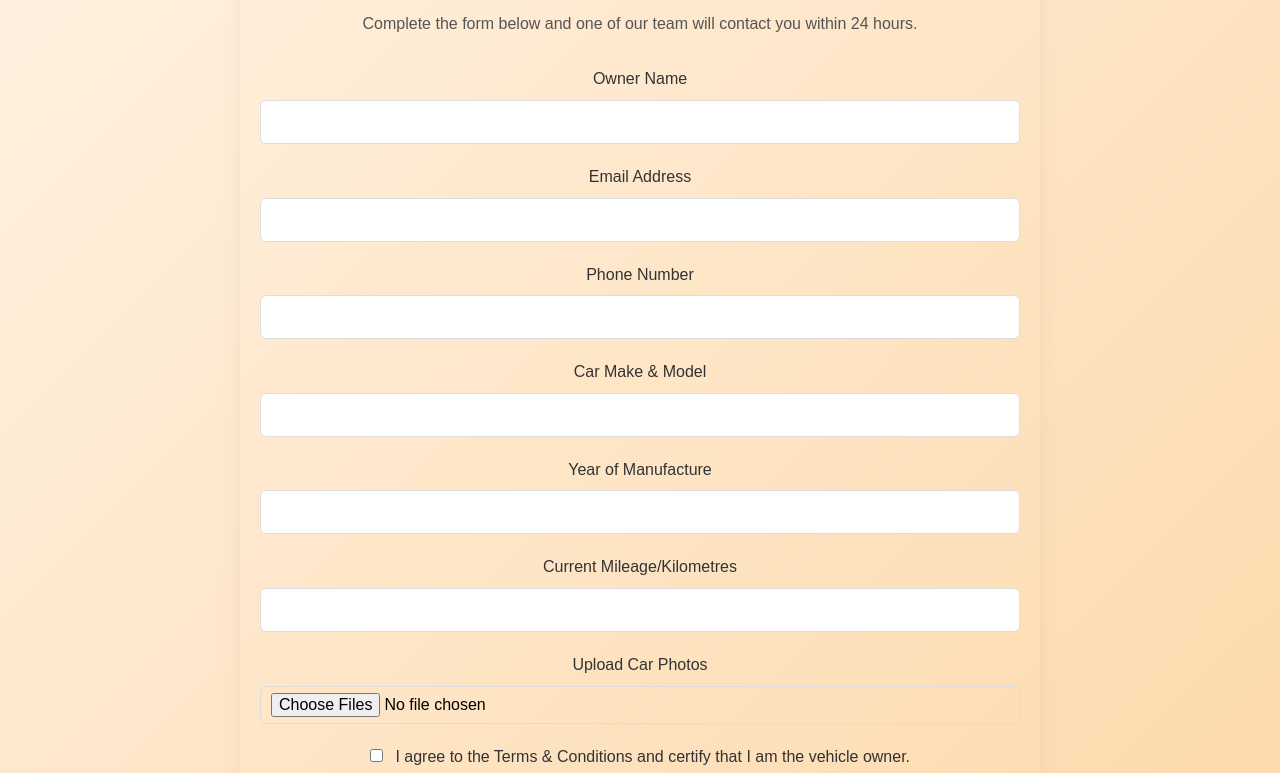
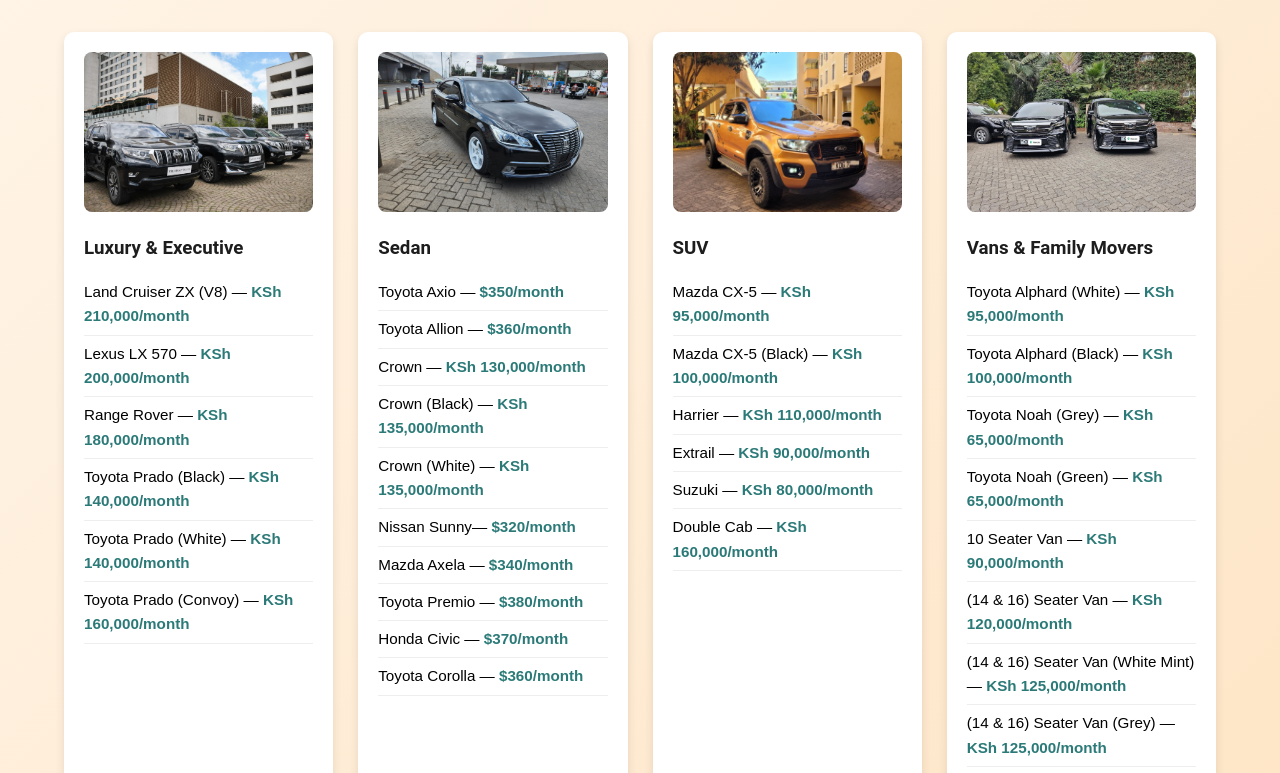
Before and after one commit to sharon472/The-Ressey-Tours-And-Car-Hire, a plain HTML site: page enroll.html in a window 1280 px wide. Shown: the part 652-1425 px from the top of the page. Drawn offline with nearby package versions, Linux system fonts and the light colour scheme.

Commit message:
add work

```diff
--- a/enroll.html
+++ b/enroll.html
@@ -48,6 +48,107 @@
       </div>
     </div>
   </section>
+
+<section class="car-categories">
+  <h2>Car Categories & Expected Monthly Earnings</h2>
+  <p>Select your car's category below to see the estimated monthly amount we offer.</p>
+
+  <div class="categories-wrapper">
+
+
+
+
+     <!-- CATEGORY 5: Luxury / Executive -->
+    <div class="category-card">
+      <img src="images/PradoS.jpeg" alt="Luxury Car">
+      <h3>Luxury & Executive</h3>
+      <ul>
+       <li>Land Cruiser ZX (V8) — <strong>KSh 210,000/month</strong></li>
+        <li>Lexus LX 570 — <strong>KSh 200,000/month</strong></li>
+        <li>Range Rover — <strong>KSh 180,000/month</strong></li>
+        <li>Toyota Prado (Black) — <strong>KSh 140,000/month</strong></li>
+        <li>Toyota Prado (White) — <strong>KSh 140,000/month</strong></li>
+        <li>Toyota Prado (Convoy) — <strong>KSh 160,000/month</strong></li>
+
+    </div>
+
+
+
+
+    <!-- CATEGORY 1: Sedan -->
+    <div class="category-card">
+      <img src="images/crown-black.jpeg" alt="Sedan Cars">
+      <h3>Sedan</h3>
+      <ul>
+        <li>Toyota Axio — <strong>$350/month</strong></li>
+        <li>Toyota Allion — <strong>$360/month</strong></li>
+        <li>Crown — <strong>KSh 130,000/month</strong></li>
+        <li>Crown (Black) — <strong>KSh 135,000/month</strong></li>
+        <li>Crown (White) — <strong>KSh 135,000/month</strong></li>
+        <li>Nissan Sunny— <strong>$320/month</strong></li>
+        <li>Mazda Axela — <strong>$340/month</strong></li>
+        <li>Toyota Premio — <strong>$380/month</strong></li>
+        <li>Honda Civic — <strong>$370/month</strong></li>
+        <li>Toyota Corolla — <strong>$360/month</strong></li>
+      </ul>
+    </div>
+
+    <!-- CATEGORY 2: SUVs -->
+    <div class="category-card">
+      <img src="images/double-cab.jpeg" alt="SUV Cars">
+      <h3>SUV</h3>
+      <ul>
+        <li>Mazda CX-5 — <strong>KSh 95,000/month</strong></li>
+        <li>Mazda CX-5 (Black) — <strong>KSh 100,000/month</strong></li>
+        <li>Harrier — <strong>KSh 110,000/month</strong></li>
+        <li>Extrail — <strong>KSh 90,000/month</strong></li>
+        <li>Suzuki — <strong>KSh 80,000/month</strong></li>
+        <li>Double Cab — <strong>KSh 160,000/month</strong></li>
+      </ul>
+    </div>
+
+    <!-- CATEGORY 3: Vans -->
+    <div class="category-card">
+      <img src="images/alphard-black2.jpeg" alt="Van">
+      <h3>Vans & Family Movers</h3>
+      <ul>
+       <li>Toyota Alphard (White) — <strong>KSh 95,000/month</strong></li>
+        <li>Toyota Alphard (Black) — <strong>KSh 100,000/month</strong></li>
+        <li>Toyota Noah (Grey) — <strong>KSh 65,000/month</strong></li>
+        <li>Toyota Noah (Green) — <strong>KSh 65,000/month</strong></li>
+        <li>10 Seater Van — <strong>KSh 90,000/month</strong></li>
+        <li>(14 & 16) Seater Van — <strong>KSh 120,000/month</strong></li>
+        <li>(14 & 16) Seater Van (White Mint) — <strong>KSh 125,000/month</strong></li>
+        <li>(14 & 16) Seater Van (Grey) — <strong>KSh 125,000/month</strong></li>
+        <li>18 Seater Van — <strong>KSh 150,000/month</strong></li>
+        <li>(14 & 16) Seater Van (Convoy) — <strong>KSh 150,000/month</strong></li>
+      </ul>
+    </div>
+
+    <!-- CATEGORY 4: Compact / Small Cars -->
+    <div class="category-card">
+      <img src="images/demio-black.jpeg" alt="Compact Cars">
+      <h3>Compact Cars</h3>
+      <ul>
+        <li>Mazda Demio — <strong>KSh 45,000/month</strong></li>
+        <li>Mazda Demio (Black) — <strong>KSh 48,000/month</strong></li>
+        <li>Toyota Vitz — <strong>KSh 40,000/month</strong></li>
+        <li>Toyota Vitz (Red) — <strong>KSh 42,000/month</strong></li>
+        <li>Nissan Note — <strong>KSh 45,000/month</strong></li>
+        <li>Honda Fit (Orange) — <strong>KSh 48,000/month</strong></li>
+        <li>Toyota Fielder — <strong>KSh 55,000/month</strong></li>
+        <li>Toyota Fielder (Black) — <strong>KSh 58,000/month</strong></li>
+        <li>Toyota Fielder (White) — <strong>KSh 58,000/month</strong></li>
+      </ul>
+    </div>
+
+
+
+
+  </div>
+</section>
+
+
 
   <section id="enroll-form" class="enroll-form-section">
     <h2>Enroll Your Car</h2>
--- a/styles.css
+++ b/styles.css
@@ -1129,9 +1129,7 @@ nav ul li a:hover {
   display: inline-block;
   text-align: left;
   max-width: 1000px;
-  background: #fff8e1;
-  padding: 20px;
-  border-radius: 10px;
+  background: #fff8e1;r-radius: 10px;
 }
 
 .booking label {
@@ -1533,3 +1531,64 @@ section {
   background-color: #e07b00; /* Darker orange on hover */
   transform: translateY(-2px);
 }
+
+
+
+.car-categories {
+  padding: 60px 5%;
+
+  text-align: center;
+}
+
+.car-categories h2 {
+  font-size: 2.2rem;
+  margin-bottom: 10px;
+}
+
+.car-categories p {
+  margin-bottom: 40px;
+  color: #555;
+}
+
+.categories-wrapper {
+  display: grid;
+  grid-template-columns: repeat(auto-fit, minmax(260px, 1fr));
+  gap: 25px;
+}
+
+.category-card {
+  background: #fff;
+  padding: 20px;
+  border-radius: 10px;
+  box-shadow: 0 4px 10px rgba(0,0,0,0.1);
+  text-align: left;
+}
+
+.category-card img {
+  width: 100%;
+  height: 160px;
+  object-fit: cover;
+  border-radius: 8px;
+  margin-bottom: 15px;
+}
+
+.category-card h3 {
+  margin-bottom: 10px;
+  color: #1d1d1d;
+}
+
+.category-card ul {
+  list-style: none;
+  padding: 0;
+  margin: 0;
+}
+
+.category-card ul li {
+  padding: 6px 0;
+  font-size: 0.95rem;
+  border-bottom: 1px solid #eee;
+}
+
+.category-card ul li strong {
+  color: #2b7a78;
+}
```
Also changed, not shown: db.json (+20 -11 lines), 1 other file.
